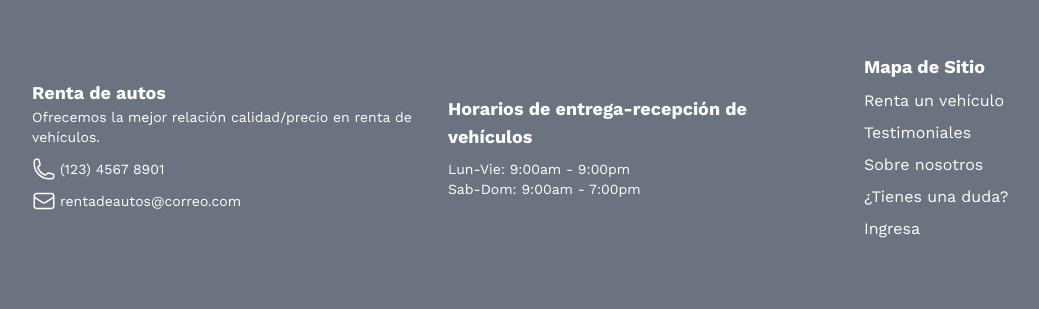
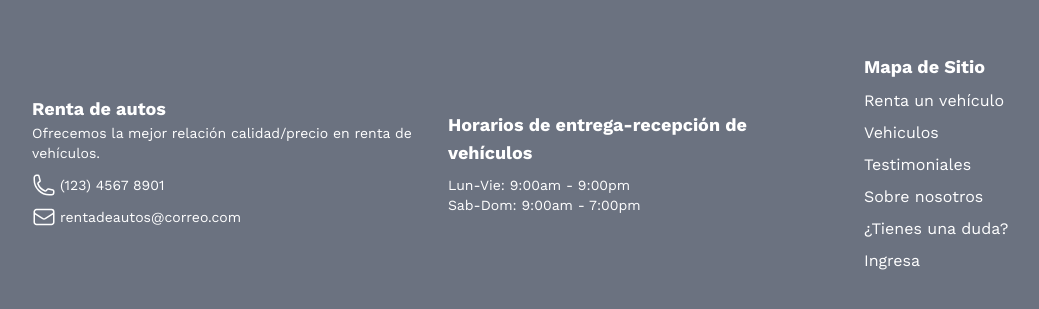
Before and after one commit to aldovelacasas/PF_RentCar2, a Next.js app: page / in a window 1280 px wide. Shown: the part 837-1146 px from the top of the page, without its empty margins (0-1039 px from the left). Built offline with nearby package versions, Linux system fonts and the light colour scheme.

Commit message:
Footer vehicles root

```diff
--- a/src/components/footer.jsx
+++ b/src/components/footer.jsx
@@ -61,6 +61,9 @@ function Footer() {
             <Link href="/rent">Renta un vehículo</Link>
           </li>
           <li>
+            <Link href="/vehicles">Vehiculos</Link>
+          </li>
+          <li>
             <Link href="/testimoniales">Testimoniales</Link>
           </li>
           <li>
```
